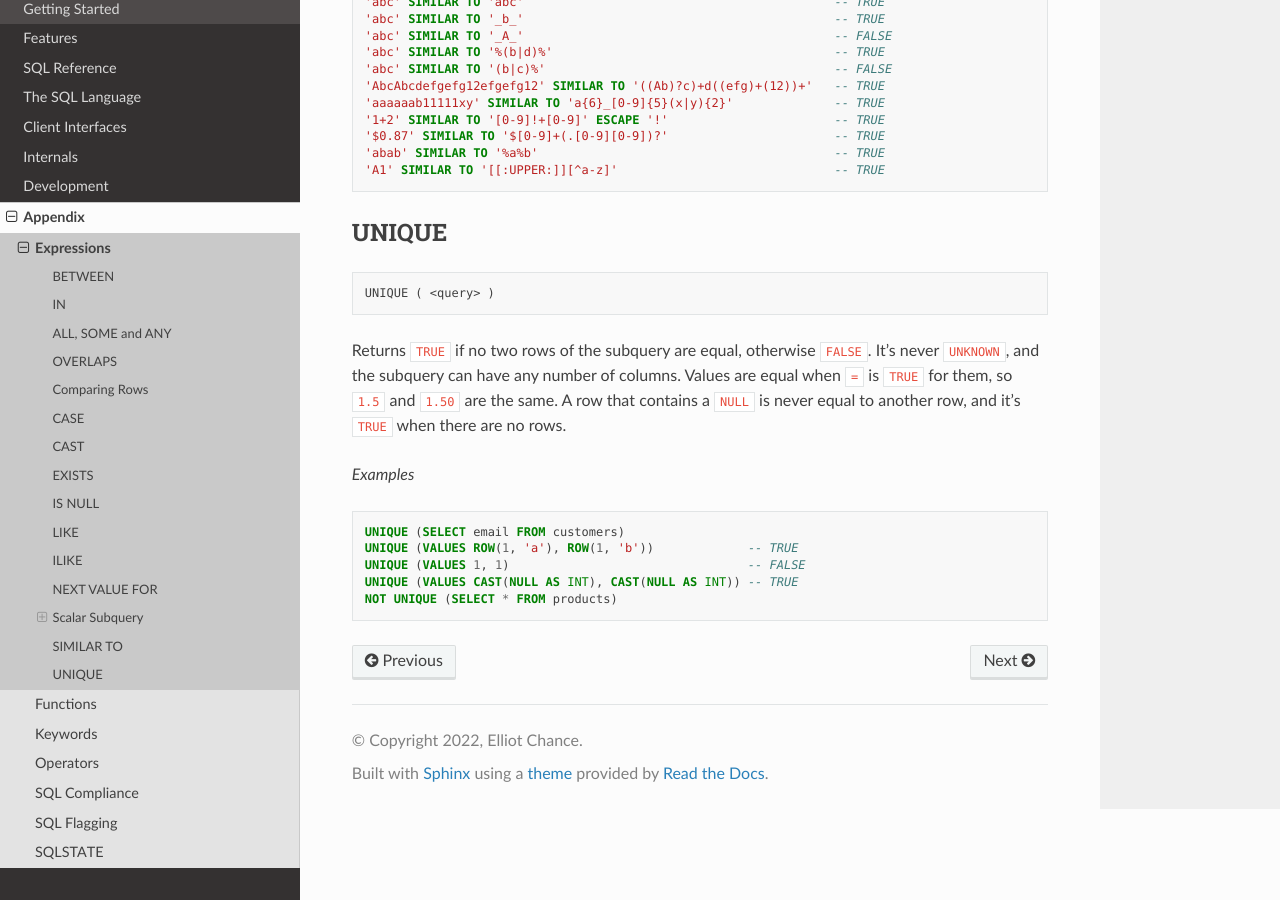
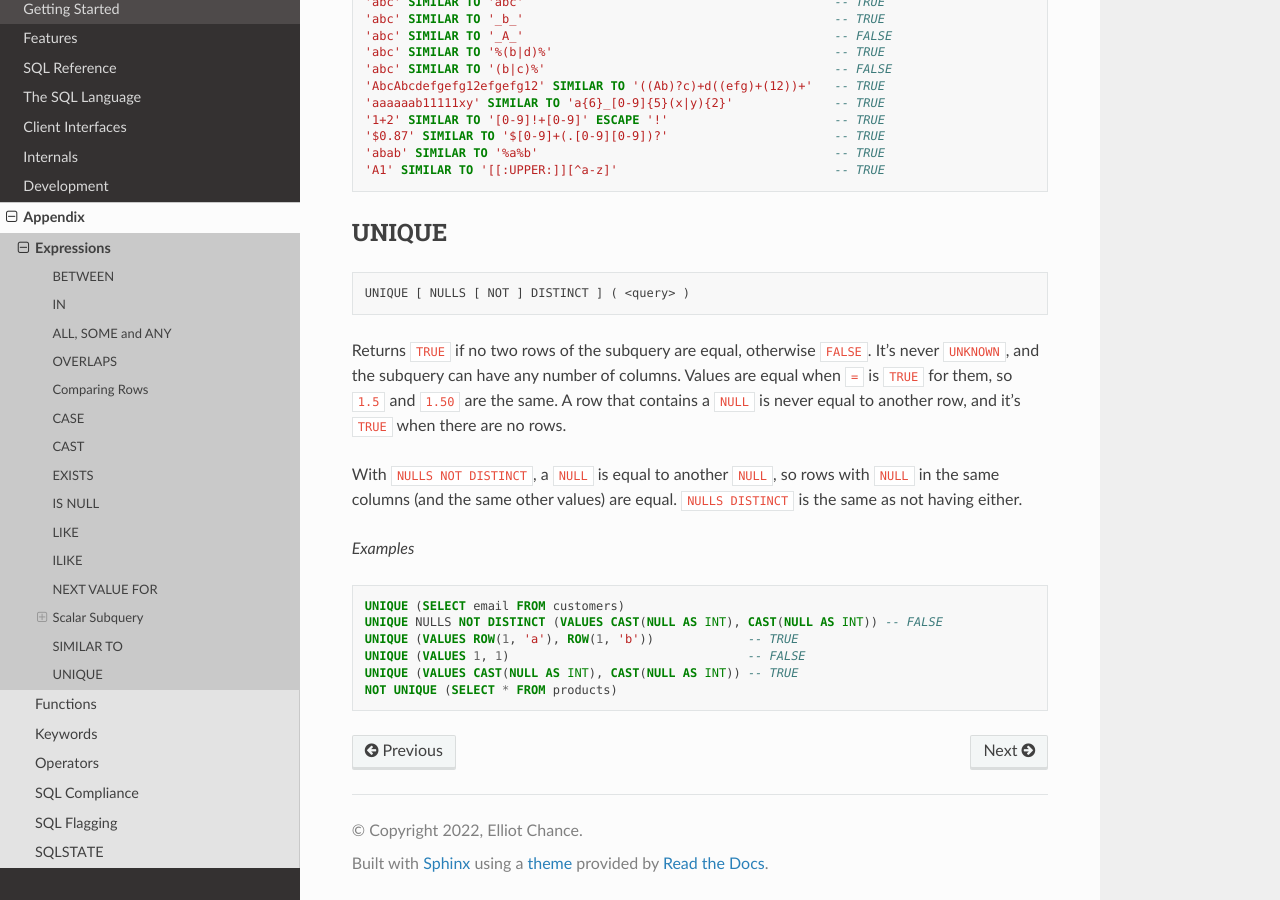
Before and after one commit to elliotchance/vsql, a Sphinx documentation site: the page built from docs/expressions.rst, in a window 1280 px wide and 900 px high, scrolled down 10343 px. Built offline with Sphinx 7.4.7 and the Read the Docs theme 3.1.0, drawn with Linux system fonts in a browser that asks for light colours.

Commit message:
language: Add NULLS DISTINCT and NULLS NOT DISTINCT
SQL:2023 adds a <unique null treatment> to the UNIQUE predicate and UNIQUE
table constraints (Feature F292): with NULLS NOT DISTINCT, a NULL is the
same as another NULL, so rows with NULLs in the same columns (and the same
other values) are duplicates (ISO/IEC 9075-2:2023, 8.11, <unique
predicate>, General Rules, 2.c and 11.7, <unique constraint definition>).
NULLS DISTINCT is the same as without one, which is what vsql did already.

A row that's all NULL is a duplicate too, which is implementation-defined.
A constraint is checked with its index, which already has the entries of
rows with NULLs. The null treatment is kept in the definition of the table,
so it isn't a new file format. A PRIMARY KEY can't have one (a syntax
error).

Fixes #1186

Co-Authored-By: Claude Opus 5.5 <noreply@anthropic.com>

```diff
--- a/docs/expressions.rst
+++ b/docs/expressions.rst
@@ -538,7 +538,7 @@ UNIQUE
 
 .. code-block:: text
 
-  UNIQUE ( <query> )
+  UNIQUE [ NULLS [ NOT ] DISTINCT ] ( <query> )
 
 Returns ``TRUE`` if no two rows of the subquery are equal, otherwise ``FALSE``.
 It's never ``UNKNOWN``, and the subquery can have any number of columns. Values
@@ -546,11 +546,16 @@ are equal when ``=`` is ``TRUE`` for them, so ``1.5`` and ``1.50`` are the same.
 A row that contains a ``NULL`` is never equal to another row, and it's ``TRUE``
 when there are no rows.
 
+With ``NULLS NOT DISTINCT``, a ``NULL`` is equal to another ``NULL``, so rows
+with ``NULL`` in the same columns (and the same other values) are equal.
+``NULLS DISTINCT`` is the same as not having either.
+
 *Examples*
 
 .. code-block:: sql
 
   UNIQUE (SELECT email FROM customers)
+  UNIQUE NULLS NOT DISTINCT (VALUES CAST(NULL AS INT), CAST(NULL AS INT)) -- FALSE
   UNIQUE (VALUES ROW(1, 'a'), ROW(1, 'b'))             -- TRUE
   UNIQUE (VALUES 1, 1)                                 -- FALSE
   UNIQUE (VALUES CAST(NULL AS INT), CAST(NULL AS INT)) -- TRUE
--- a/docs/sql-compliance-9075-2.rst
+++ b/docs/sql-compliance-9075-2.rst
@@ -740,7 +740,7 @@ Optional Features
    * - ✅ **F291**
      - **UNIQUE predicate**
 
-   * - ❌ **F292**
+   * - ✅ **F292**
      - **UNIQUE null treatment**
 
    * - ❌ **F301**
--- a/docs/sql-compliance.rst
+++ b/docs/sql-compliance.rst
@@ -18,7 +18,7 @@ vsql follows three of them. Each has its own page:
    * - :doc:`sql-compliance-9075-2`
      - The SQL language
      - 128 of 163
-     - 98 of 408
+     - 99 of 408
 
    * - :doc:`sql-compliance-9075-3`
      - The C API
--- a/docs/standard/part2/08.txt
+++ b/docs/standard/part2/08.txt
@@ -283,10 +283,10 @@
 8.11/GR/2                unclear      vsql/std_2_8_11_unique_predicate.v tests/std_2_8_11_unique_predicate.sql vsql always treats nulls as distinct; the default is implementation-defined in 2023 (#1495)
 8.11/GR/2.a              unclear      vsql/std_2_8_11_unique_predicate.v tests/std_2_8_11_unique_predicate.sql see 8.11/GR/2 (#1495)
 8.11/GR/2.b              unclear      vsql/std_2_8_11_unique_predicate.v tests/std_2_8_11_unique_predicate.sql see 8.11/GR/2 (#1495)
-8.11/GR/2.c              n/a          - - UNIQUE null treatment (F292)
+8.11/GR/2.c              implemented  vsql/std_2_8_11_unique_predicate.v tests/std_2_8_11_unique_null_treatment.sql
 8.11/GR/2.d              unclear      vsql/std_2_8_11_unique_predicate.v tests/std_2_8_11_unique_predicate.sql see 8.11/GR/2 (#1495)
 8.11/CR/1                implemented  vsql/std_2_8_11_unique_predicate.y tests/std_2_8_11_unique_predicate.sql
-8.11/CR/2                n/a          - - UNIQUE null treatment (F292)
+8.11/CR/2                implemented  vsql/std_2_8_11_unique_predicate.y tests/std_2_8_11_unique_null_treatment.sql
 # 8.12, <normalized predicate>
 8.12                     n/a          - - IS NORMALIZED (T061)
 8.12/SR/1                n/a          - - IS NORMALIZED (T061)
--- a/docs/standard/part2/11.txt
+++ b/docs/standard/part2/11.txt
@@ -447,7 +447,7 @@
 11.7/CR/1                n/a          - - UNIQUE (VALUE) (S291)
 11.7/CR/2                implemented  vsql/std_1_8_5_sql_flagger.v tests/std_1_8_5_flagging.sql
 11.7/CR/3                n/a          - - application-time periods (T181)
-11.7/CR/4                n/a          - - UNIQUE null treatment (F292)
+11.7/CR/4                implemented  vsql/std_2_11_7_unique_constraint_definition.y tests/std_2_11_7_unique_nulls_not_distinct.sql
 # 11.8, <referential constraint definition>
 11.8                     implemented  vsql/std_2_11_8_referential_constraint_definition.v tests/std_2_11_8_foreign_key.sql
 11.8/SR/1                implemented  vsql/std_2_11_8_referential_constraint_definition.v tests/std_2_11_8_foreign_key.sql <match type> isn't supported (F741)
```
Also changed, not shown: docs/create-table.rst (+7 -1 lines), 9 other files.
